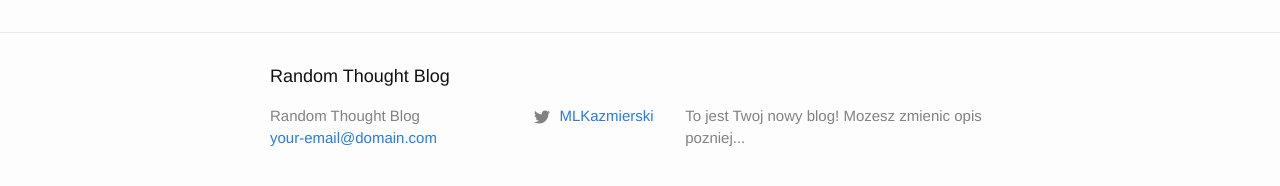
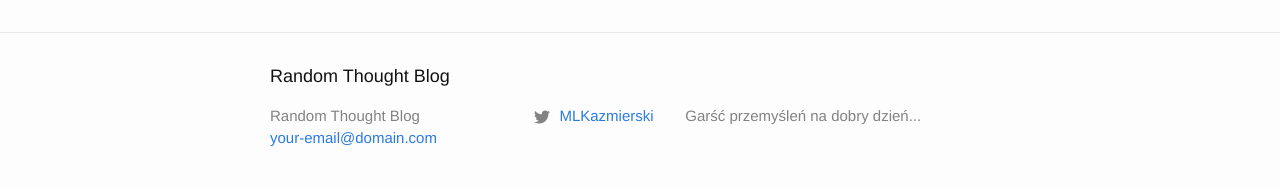
Before and after one commit to kazmiermik/kazmiermik.github.io, a Jekyll site: the page built from index.md, in a window 1280 px wide. Shown: the part 444-630 px from the top of the page. Built offline with Jekyll 4.4.1, drawn with Linux system fonts in a browser that asks for light colours; nearby versions of some CDN libraries.

Commit message:
Update _config.yml

```diff
--- a/_config.yml
+++ b/_config.yml
@@ -16,7 +16,7 @@
 title: Random Thought Blog
 email: your-email@domain.com
 description: > # this means to ignore newlines until "baseurl:"
-    To jest Twoj nowy blog! Mozesz zmienic opis pozniej...
+    Garść przemyśleń na dobry dzień...
 baseurl: "" # the subpath of your site, e.g. /blog
 url: "https://kazmiermik.github.io" # the base hostname & protocol for your site, e.g. http://example.com
 twitter_username: MLKazmierski
```
